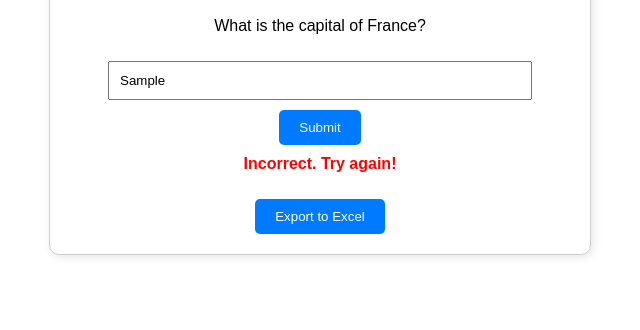
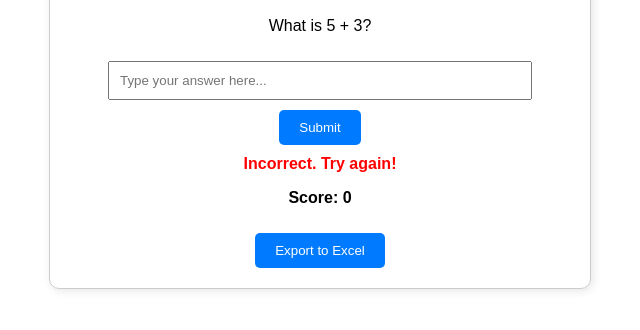
Before and after one commit to sifyhelpdesk/assessment, a plain HTML site: page index.html in a window 1280 px wide. Both pictures are taken after typing "Sample" into the empty fields and a click on the button "Submit". Shown: the part 122-452 px from the top of the page, without its empty margins (320-960 px from the left). Drawn offline with Linux system fonts and the light colour scheme.

Commit message:
Update
Update

```diff
--- a/index.html
+++ b/index.html
@@ -35,7 +35,7 @@
         button:hover {
             background-color: #0056b3;
         }
-        #feedback {
+        #feedback, #score {
             margin-top: 10px;
             font-weight: bold;
         }
@@ -44,35 +44,61 @@
 <body>
     <div class="container">
         <h2>Online Assessment</h2>
-        <p id="question">What is the capital of France?</p>
+        <p id="question"></p>
         <input type="text" id="answer" placeholder="Type your answer here...">
         <button onclick="checkAnswer()">Submit</button>
         <p id="feedback"></p>
+        <p id="score">Score: 0</p>
         <button onclick="exportToExcel()">Export to Excel</button>
     </div>
 
     <script>
+        let questions = [
+            { question: "What is the capital of France?", answer: "paris" },
+            { question: "What is 5 + 3?", answer: "8" },
+            { question: "What is the largest planet in our solar system?", answer: "jupiter" }
+        ];
+        let currentQuestionIndex = 0;
+        let score = 0;
+
+        document.getElementById("question").textContent = questions[currentQuestionIndex].question;
+
         function checkAnswer() {
             const userAnswer = document.getElementById("answer").value.trim().toLowerCase();
-            const correctAnswer = "paris";
+            const correctAnswer = questions[currentQuestionIndex].answer;
             const feedback = document.getElementById("feedback");
 
             if (userAnswer === correctAnswer) {
                 feedback.textContent = "Correct! Well done.";
                 feedback.style.color = "green";
-                storeResult(userAnswer, true);
+                score++;
             } else {
                 feedback.textContent = "Incorrect. Try again!";
                 feedback.style.color = "red";
-                storeResult(userAnswer, false);
+            }
+
+            storeResult(questions[currentQuestionIndex].question, userAnswer, userAnswer === correctAnswer);
+            document.getElementById("score").textContent = `Score: ${score}`;
+
+            nextQuestion();
+        }
+
+        function nextQuestion() {
+            document.getElementById("answer").value = "";
+            currentQuestionIndex++;
+
+            if (currentQuestionIndex < questions.length) {
+                document.getElementById("question").textContent = questions[currentQuestionIndex].question;
+            } else {
+                document.getElementById("question").textContent = "Assessment Complete!";
+                document.getElementById("answer").style.display = "none";
             }
         }
 
-        function storeResult(answer, isCorrect) {
+        function storeResult(question, answer, isCorrect) {
             let results = JSON.parse(localStorage.getItem("assessmentResults")) || [];
-            results.push({ answer: answer, correct: isCorrect, timestamp: new Date().toISOString() });
+            results.push({ question: question, answer: answer, correct: isCorrect, timestamp: new Date().toISOString() });
             localStorage.setItem("assessmentResults", JSON.stringify(results));
-            console.log("Results stored:", results);
         }
 
         function exportToExcel() {
@@ -82,9 +108,9 @@
                 return;
             }
 
-            let csvContent = "data:text/csv;charset=utf-8,Answer,Correct,Timestamp\n";
+            let csvContent = "data:text/csv;charset=utf-8,Question,Answer,Correct,Timestamp\n";
             results.forEach(row => {
-                csvContent += `${row.answer},${row.correct},${row.timestamp}\n`;
+                csvContent += `${row.question},${row.answer},${row.correct},${row.timestamp}\n`;
             });
 
             let encodedUri = encodeURI(csvContent);
```
